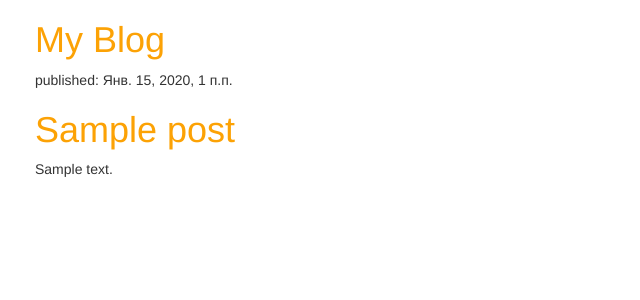
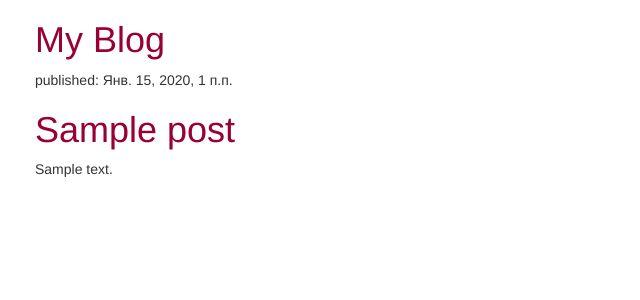
Before and after one commit to alexstux/my-first-blog, a Django app: template blog/templates/blog/post_list.html in a window 1280 px wide. Shown: the top 300 px of the page, without its empty margins (0-640 px from the left). Run offline with Django 3.2, Linux system fonts and the light colour scheme; the template is opened without the code that fills it: values that come from a table or form of the project are taken from there, others are empty; tables that the repository leaves empty hold one stand-in row (values such as "Sample post"); some libraries are stand-ins or nearby versions.

Commit message:
css and html

```diff
--- a/blog/static/css/blog.css
+++ b/blog/static/css/blog.css
@@ -1,5 +1,5 @@
 h1 a {
-    color: #FCA205;
+    color: #990033;
 }
 
 body {
```
